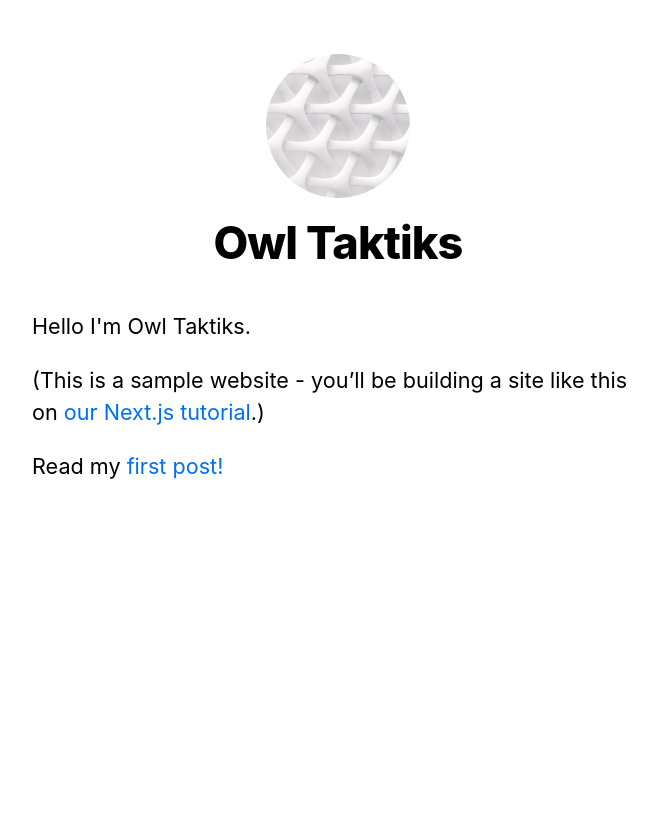
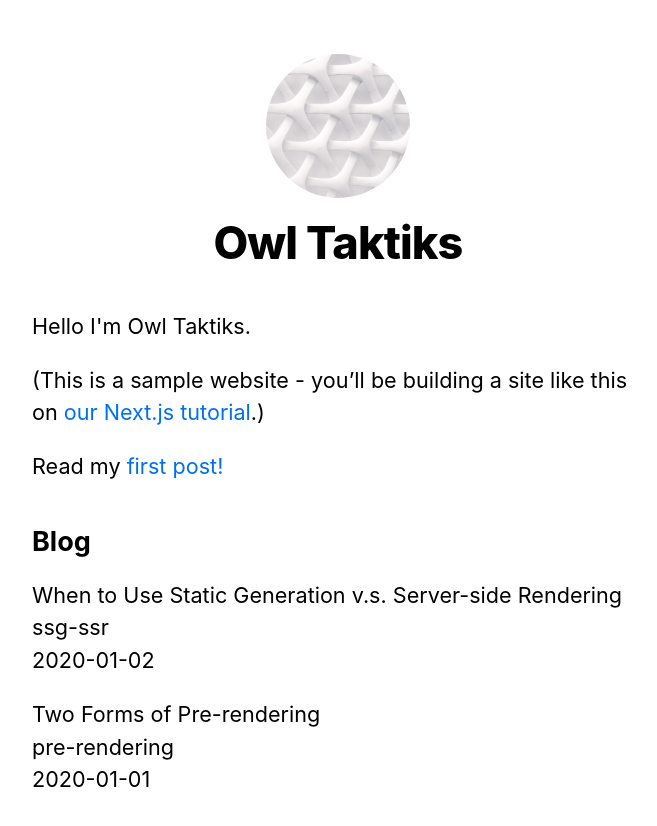
Before and after one commit to timOTdev/nextjs-blog, a Next.js app: page / in a window 1280 px wide. Shown: the top 826 px of the page, without its empty margins (302-959 px from the left). Before the commit the page ends 800 px from the top, so only its background shows below. Built offline with nearby package versions, Linux system fonts and the light colour scheme.

Commit message:
Add blog pre-render

```diff
--- /dev/null
+++ b/lib/posts.js
@@ -0,0 +1,37 @@
+import fs from 'fs';
+import path from 'path';
+import matter from 'gray-matter';
+
+const postsDirectory = path.join(process.cwd(), 'posts');
+
+export function getSortedPostsData() {
+  // Get file names under /posts
+  const fileNames = fs.readdirSync(postsDirectory);
+  const allPostsData = fileNames.map((fileName) => {
+    // Remove ".md" from file name to get id
+    const id = fileName.replace(/\.md$/, '');
+
+    // Read markdown file as string
+    const fullPath = path.join(postsDirectory, fileName);
+    const fileContents = fs.readFileSync(fullPath, 'utf8');
+
+    // Use gray-matter to parse the post metadata section
+    const matterResult = matter(fileContents);
+
+    // Combine the data with the id
+    return {
+      id,
+      ...matterResult.data,
+    };
+  });
+  // Sort posts by date
+  return allPostsData.sort(({ date: a }, { date: b }) => {
+    if (a < b) {
+      return 1;
+    } else if (a > b) {
+      return -1;
+    } else {
+      return 0;
+    }
+  });
+}
--- a/package.json
+++ b/package.json
@@ -6,6 +6,7 @@
     "start": "next start"
   },
   "dependencies": {
+    "gray-matter": "^4.0.3",
     "next": "latest",
     "react": "17.0.2",
     "react-dom": "17.0.2"
--- a/pages/index.js
+++ b/pages/index.js
@@ -2,8 +2,18 @@
 import Layout, { siteTitle } from '../components/layout';
 import utilStyles from '../styles/utils.module.css';
 import Link from 'next/link';
+import { getSortedPostsData } from '../lib/posts';
 
-export default function Home() {
+export async function getStaticProps() {
+  const allPostsData = getSortedPostsData();
+  return {
+    props: {
+      allPostsData,
+    },
+  };
+}
+
+export default function Home({ allPostsData }) {
   return (
     <Layout home>
       <Head>
@@ -15,7 +25,6 @@
           (This is a sample website - you’ll be building a site like this on{' '}
           <a href='https://nextjs.org/learn'>our Next.js tutorial</a>.)
         </p>
-
         <p>
           Read my{' '}
           <Link href='/posts/first-post'>
@@ -23,6 +32,20 @@
           </Link>
         </p>
       </section>
+      <section className={`${utilStyles.headingMd} ${utilStyles.padding1px}`}>
+        <h2 className={utilStyles.headingLg}>Blog</h2>
+        <ul className={utilStyles.list}>
+          {allPostsData.map(({ id, date, title }) => (
+            <li className={utilStyles.listItem} key={id}>
+              {title}
+              <br />
+              {id}
+              <br />
+              {date}
+            </li>
+          ))}
+        </ul>
+      </section>
     </Layout>
   );
 }
--- /dev/null
+++ b/posts/pre-rendering.md
@@ -0,0 +1,11 @@
+---
+title: 'Two Forms of Pre-rendering'
+date: '2020-01-01'
+---
+
+Next.js has two forms of pre-rendering: **Static Generation** and **Server-side Rendering**. The difference is in **when** it generates the HTML for a page.
+
+- **Static Generation** is the pre-rendering method that generates the HTML at **build time**. The pre-rendered HTML is then _reused_ on each request.
+- **Server-side Rendering** is the pre-rendering method that generates the HTML on **each request**.
+
+Importantly, Next.js lets you **choose** which pre-rendering form to use for each page. You can create a "hybrid" Next.js app by using Static Generation for most pages and using Server-side Rendering for others.
--- /dev/null
+++ b/posts/ssg-ssr.md
@@ -0,0 +1,19 @@
+---
+title: 'When to Use Static Generation v.s. Server-side Rendering'
+date: '2020-01-02'
+---
+
+We recommend using **Static Generation** (with and without data) whenever possible because your page can be built once and served by CDN, which makes it much faster than having a server render the page on every request.
+
+You can use Static Generation for many types of pages, including:
+
+- Marketing pages
+- Blog posts
+- E-commerce product listings
+- Help and documentation
+
+You should ask yourself: "Can I pre-render this page **ahead** of a user's request?" If the answer is yes, then you should choose Static Generation.
+
+On the other hand, Static Generation is **not** a good idea if you cannot pre-render a page ahead of a user's request. Maybe your page shows frequently updated data, and the page content changes on every request.
+
+In that case, you can use **Server-Side Rendering**. It will be slower, but the pre-rendered page will always be up-to-date. Or you can skip pre-rendering and use client-side JavaScript to populate data.
```
Also changed, not shown: 1 other file (tests, documents, lock files or other folders).
